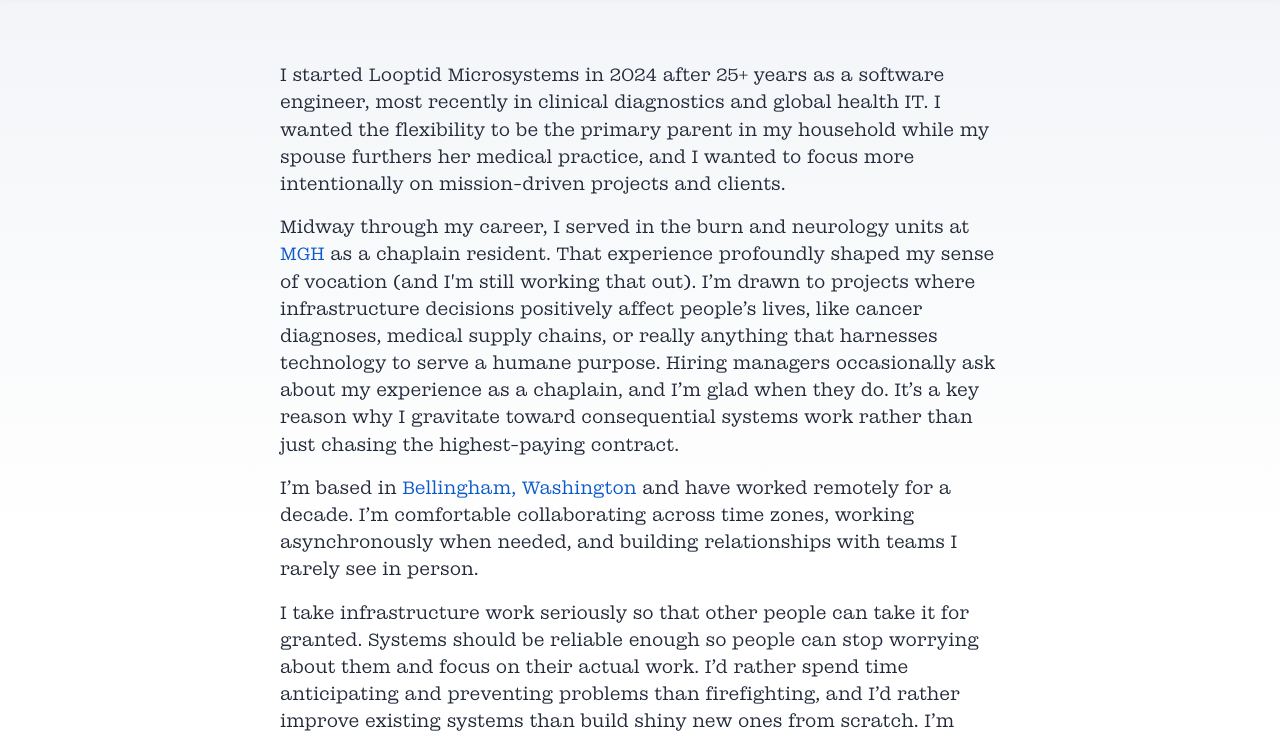
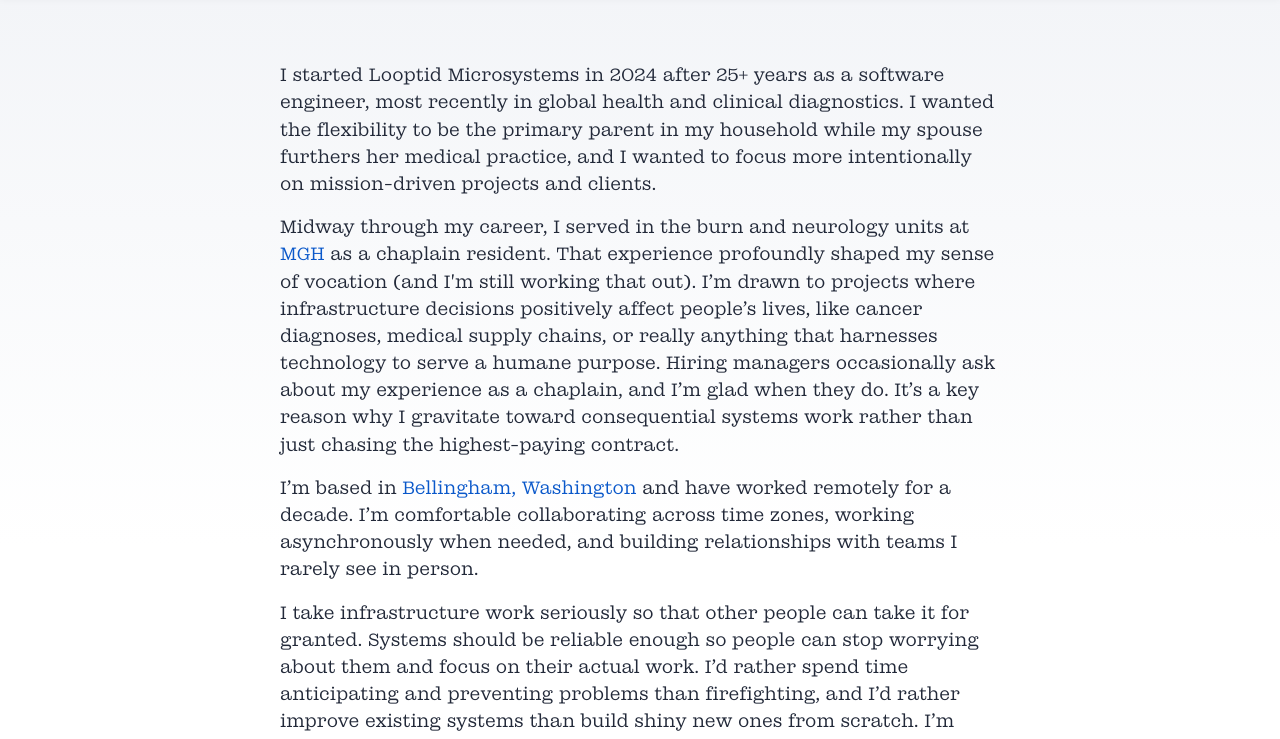
Before and after one commit to mdpearson/looptid-homepage, an Astro site: page /about in a window 1280 px wide. Shown: the part 54-793 px from the top of the page. Built offline with nearby package versions, Linux system fonts and the light colour scheme; Astro itself is replaced by a stand-in of ours.

Commit message:
Minor copy editing

```diff
--- a/src/pages/about.mdx
+++ b/src/pages/about.mdx
@@ -4,7 +4,7 @@ title: 'About Me'
 ---
 
 I started Looptid Microsystems in 2024 after 25+ years as a software engineer,
-most recently in clinical diagnostics and global health IT. I wanted the
+most recently in global health and clinical diagnostics. I wanted the
 flexibility to be the primary parent in my household while my spouse furthers
 her medical practice, and I wanted to focus more intentionally on mission-driven
 projects and clients.
@@ -12,12 +12,12 @@ projects and clients.
 Midway through my career, I served in the burn and neurology units at
 [MGH](https://www.massgeneral.org/spiritual-care/education) as a chaplain
 resident. That experience profoundly shaped my sense of vocation (and I'm still
-working that out). I’m drawn to projects where infrastructure decisions positively
-affect people’s lives, like cancer diagnoses, medical supply chains,
-or really anything that harnesses technology to serve a humane purpose.
-Hiring managers occasionally ask about my experience as a chaplain, and I’m glad
-when they do. It’s a key reason why I gravitate toward consequential
-systems work rather than just chasing the highest-paying contract.
+working that out). I’m drawn to projects where infrastructure decisions
+positively affect people’s lives, like cancer diagnoses, medical supply chains,
+or really anything that harnesses technology to serve a humane purpose. Hiring
+managers occasionally ask about my experience as a chaplain, and I’m glad when
+they do. It’s a key reason why I gravitate toward consequential systems work
+rather than just chasing the highest-paying contract.
 
 I’m based in [Bellingham, Washington](https://cob.org/visiting/about-visiting)
 and have worked remotely for a decade. I’m comfortable collaborating across time
```
